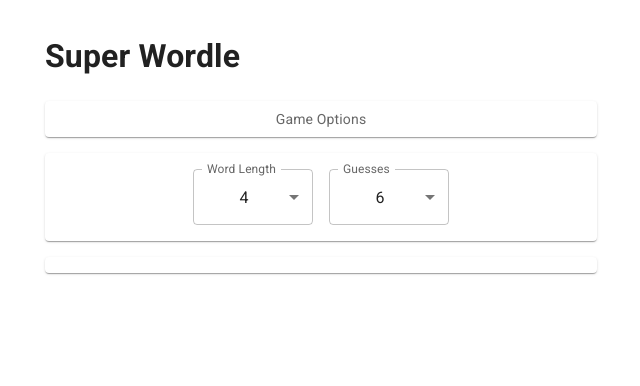
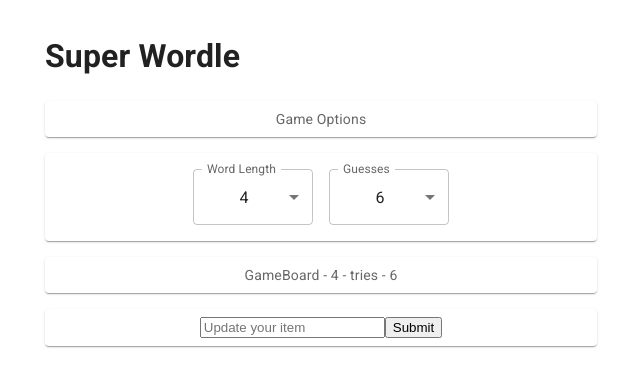
Before and after one commit to enter801/super-wordle, a React (Create React App) app: page / in a window 1280 px wide. Shown: the top 386 px of the page, without its empty margins (319-959 px from the left). Built offline with nearby package versions, Linux system fonts and the light colour scheme.

Commit message:
incremental update

```diff
--- a/src/GameProvider.js
+++ b/src/GameProvider.js
@@ -1,18 +1,29 @@
 import { createContext, useState, useContext } from "react";
+
+const letterEntry = ({letter = '', index = '', matchPosition = -1}) => {
+  let model = {index, index, matchPosition};
+
+  return model;
+}
 
 const GameContext = createContext();
 export const useGameContext = () => useContext(GameContext);
 
 export default function GameProvider({ children }) {
   const [guesses, setGuesses] = useState([]);
-  const [guess, setGuess] = useState([]);
+  const [guess, setGuess] = useState('');
 
   const addGuess = (guess) => {
     setGuesses([...guesses, guess]);
   };
 
-  const onGuessLetter = (letter) => {
-    setGuess([...guess, letter]);
+  const onGuessLetter = (letters) => {
+    console.log(letters);
+
+    const currentGuess = letters.reduce((prev, curr, curRIdx, arr) => {
+      let letterModel = letterEntry(curr, currIdx, )
+    }, []);
+    setGuess(letters);
   };
 
   return (
--- a/src/components/GameBoard.jsx
+++ b/src/components/GameBoard.jsx
@@ -1,9 +1,15 @@
 import { CardContent, Typography } from "@mui/material";
+import { useEffect } from "react";
+import { useGameContext } from "../GameProvider";
 import WordCard from "./WordCard";
 
-export default function GameBoard(props) {
+const GameBoard = (props) => {
   const { wordLength, numTries } = props;
-  let guesses = [];
+  const {guess, guesses} = useGameContext();
+
+  useEffect(()=>{
+    console.log('use effect called');
+  }, [guesses, guess]);
 
   const renderLetter = (letter) => {
     return (
@@ -35,7 +41,7 @@ export default function GameBoard(props) {
 
   const renderCompletedLine = (guess, word, length) => {};
 
-  const renderBoard = (width, height, guesses) => {
+  const renderBoard = (width, height, guesses, guess) => {
     //empty/new game
     if (guesses.length == 0) {
       //render blank lines
@@ -52,14 +58,19 @@ export default function GameBoard(props) {
     for (let i = 0; i < width; i++) {}
   };
 
-  const initialBoardSetup = renderBoard(wordLength, numTries, guesses);
-
   return (
     <>
       <div>
         GameBoard - {props.wordLength} - tries - {props.numTries}
       </div>
-      <div id="gameBoard">{initialBoardSetup()}</div>
+      <div id="gameBoard">{
+        guesses.map((val, idx) => {
+          return (<div key="{idx}">{val}</div>);
+        })}
+      </div>
+      <div id="guessTest">{guess}</div>
     </>
   );
 }
+
+export default GameBoard;
--- a/src/components/GameKeyboard.jsx
+++ b/src/components/GameKeyboard.jsx
@@ -1,25 +1,31 @@
-import { useState } from "react";
+import { useGameContext } from "../GameProvider";
 
-const GameKeyboard = ({ guesses, guess, submitGuess, onKeypress }) => {
+
+
+const GameKeyboard = ({wordLength}) => {
+  const {guess, addGuess, onGuessLetter} = useGameContext();
+
   const handleSubmit = (e) => {
-    submitGuess(guess);
+    e.preventDefault();
+    addGuess(guess);
   };
 
   const handleChange = (e) => {
-    onKeypress(e.currentTarget.value);
+    onGuessLetter(e.currentTarget.value);
   };
   return (
     <>
       <form onSubmit={handleSubmit}>
         <input
           placeholder="Update your item"
+          pattern="[A-Za-z]+"
+          maxLength={wordLength}
+          minLength={wordLength}
           value={guess}
-          onChange={handleC}
+          onInput={handleChange}
           name="text"
-          ref={inputRef}
-          className="todo-input edit"
         />
-        <button onClick={handleSubmit} />
+        <button>Submit</button>
       </form>
     </>
   );
--- a/src/components/GameMain.jsx
+++ b/src/components/GameMain.jsx
@@ -1,9 +1,11 @@
 import { useState } from "react";
 import GameControls from "./GameControls";
-//import GameBoard from "./GameBoard";
 import Paper from "@mui/material/Paper";
 import Stack from "@mui/material/Stack";
 import { styled } from "@mui/material/styles";
+import GameKeyboard from "./GameKeyboard";
+import GameBoard from "./GameBoard";
+import { useGameContext } from "../GameProvider";
 
 const Item = styled(Paper)(({ theme }) => ({
   ...theme.typography.body2,
@@ -30,7 +32,12 @@ export default function GameMain(props) {
           />
         </Item>
         <Item>
-          {/* <GameBoard wordLength={wordLength} numTries={numTries}/> */}
+          <GameBoard wordLength={wordLength} numTries={numTries}>
+          </GameBoard>
+        </Item>
+        <Item>
+          <GameKeyboard wordLength={wordLength}>
+          </GameKeyboard>
         </Item>
       </Stack>
     </>
```
